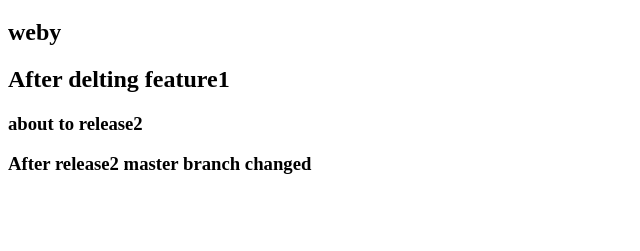
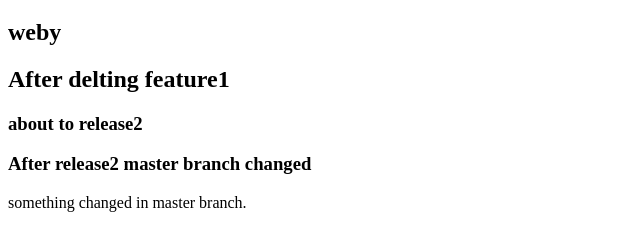
Before and after one commit to Jaylathiya239/webproject, a plain HTML site: page index.html in a window 1280 px wide. Shown: the part 61-312 px from the top of the page, without its empty margins (0-640 px from the left). Drawn offline with Linux system fonts and the light colour scheme.

Commit message:
commit 10

```diff
--- a/index.html
+++ b/index.html
@@ -11,5 +11,6 @@
     <h2>After delting feature1</h2>
     <h3>about to release2</h3>
     <h3>After release2 master branch changed</h3>
+    <p>something changed in master branch.</p>
 </body>
 </html>
```
